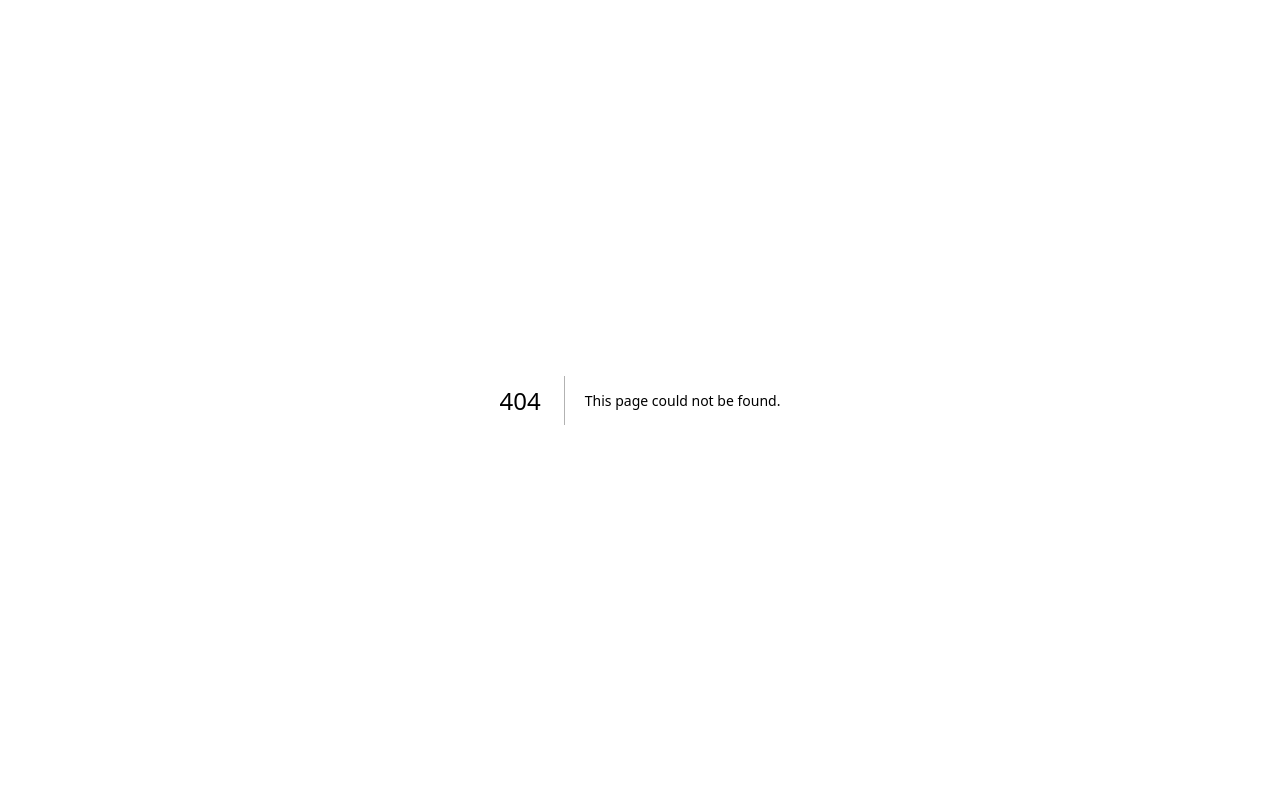
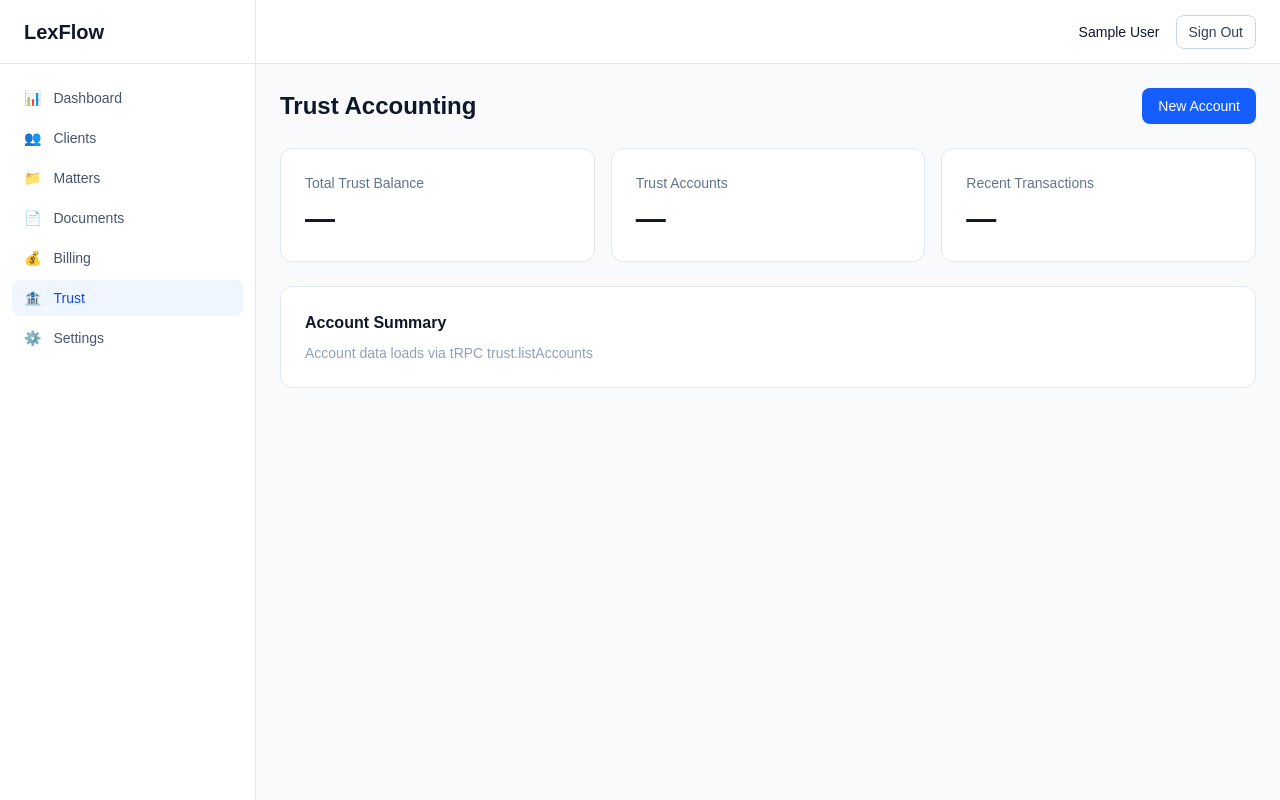
Before and after one commit to BigRigVibeCoder/lexflow-frontend, a Next.js app: page /trust in a window 1280 px wide. Before the commit this address had no page. Built offline with nearby package versions, Linux system fonts and the light colour scheme; no server answers; sample sign-in values are in the browser's storage.

Commit message:
feat(SPR-005): T-050 trust dashboard UI

```diff
--- /dev/null
+++ b/src/app/(dashboard)/trust/page.tsx
@@ -0,0 +1,22 @@
+"use client";
+import Link from "next/link";
+
+export default function TrustDashboardPage() {
+  return (
+    <div data-testid="trust-dashboard-page">
+      <div className="flex items-center justify-between">
+        <h1 className="text-2xl font-bold text-slate-900">Trust Accounting</h1>
+        <Link href="/trust/accounts/new" className="rounded-lg bg-blue-600 px-4 py-2 text-sm font-medium text-white hover:bg-blue-700 transition-colors">New Account</Link>
+      </div>
+      <div className="mt-6 grid grid-cols-3 gap-4">
+        <div className="rounded-xl border border-slate-200 bg-white p-6" data-testid="kpi-total-balance"><p className="text-sm font-medium text-slate-500">Total Trust Balance</p><p className="mt-2 text-3xl font-bold text-slate-900">&mdash;</p></div>
+        <div className="rounded-xl border border-slate-200 bg-white p-6" data-testid="kpi-account-count"><p className="text-sm font-medium text-slate-500">Trust Accounts</p><p className="mt-2 text-3xl font-bold text-slate-900">&mdash;</p></div>
+        <div className="rounded-xl border border-slate-200 bg-white p-6" data-testid="kpi-recent-transactions"><p className="text-sm font-medium text-slate-500">Recent Transactions</p><p className="mt-2 text-3xl font-bold text-slate-900">&mdash;</p></div>
+      </div>
+      <div className="mt-6 rounded-xl border border-slate-200 bg-white p-6" data-testid="account-summary">
+        <h2 className="font-semibold text-slate-900">Account Summary</h2>
+        <p className="mt-2 text-sm text-slate-400">Account data loads via tRPC trust.listAccounts</p>
+      </div>
+    </div>
+  );
+}
```
Also changed, not shown: 1 other file (tests, documents, lock files or other folders).
